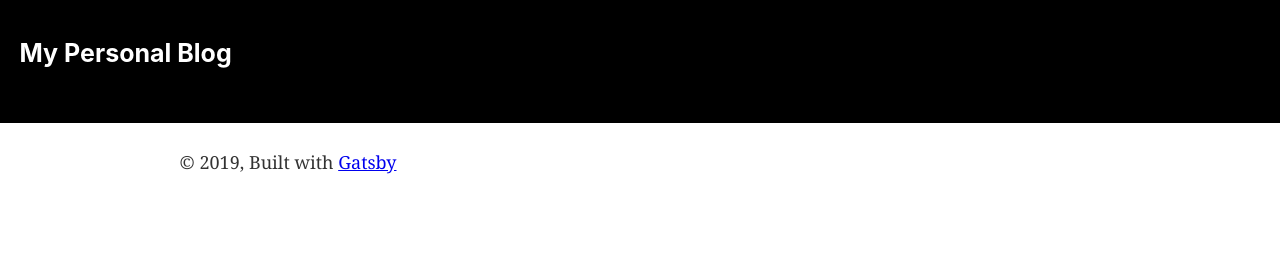
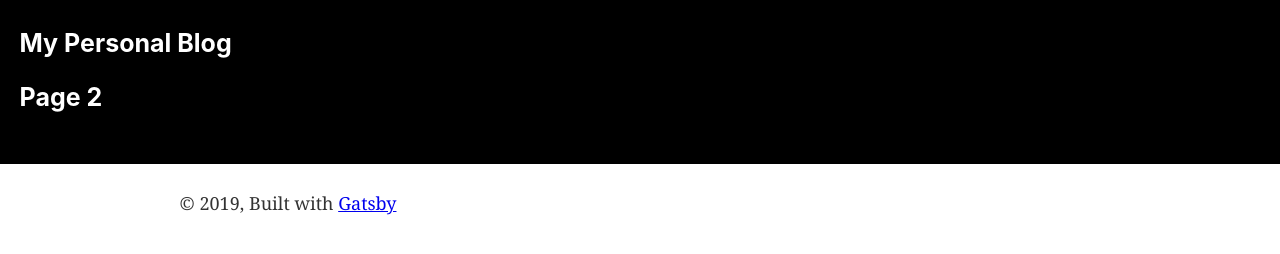
Before and after one commit to stachedata/personal-blog, a Gatsby site: page / in a window 1280 px wide. Built offline with nearby package versions, Linux system fonts and the light colour scheme; Gatsby itself is replaced by a stand-in of ours.

Commit message:
refactored

```diff
--- a/src/components/header/header.js
+++ b/src/components/header/header.js
@@ -6,29 +6,19 @@ import styles from './header.module.css'
 const Header = ({ siteTitle }) => (
   <div className={styles.background}>
     <div className={styles.siteTitle}>
-      <h1>
+      <h2>
         <Link to="/" className={styles.link}>
           {siteTitle}
         </Link>
-      </h1>
+      </h2>
 
-      {/* This is DRY and will need to be updated.
-      <h2>
-        <Link
-          to="/page-2"
-          style={{
-            color: `white`,
-            textDecoration: `none`,
-            fontSize: `25px`
-          }}
-        >
-          Slug needed here
+      <h3>
+        <Link to="/page-2" className={styles.link}>
+          Page 2
         </Link>
-      </h2> */}
+      </h3>
     </div>
   </div>
-
-
 )
 
 Header.propTypes = {
```
